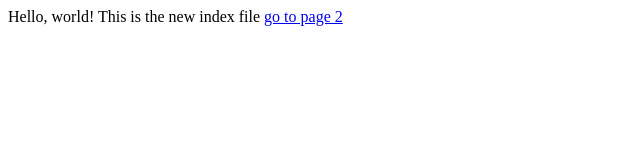
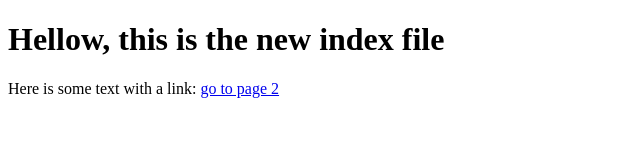
Before and after one commit to pmcculloch/pmcculloch.github.io, a plain HTML site: page index.html in a window 1280 px wide. Shown: the whole page, without its empty margins (0-640 px from the left). Drawn offline with Linux system fonts and the light colour scheme.

Commit message:
Changes to index pages

```diff
--- a/index.html
+++ b/index.html
@@ -4,7 +4,10 @@
         <title>My Webpage</title>
     </head>
     <body>
-        Hello, world!  This is the new index file
-        <a href="page2.html"> go to page 2</a>
+        <h1>Hellow, this is the new index file</h1>
+
+        <p>Here is some text with a link:
+            <a href="page2.html"> go to page 2</a>
+        </p>
     </body>
 </html>
```
